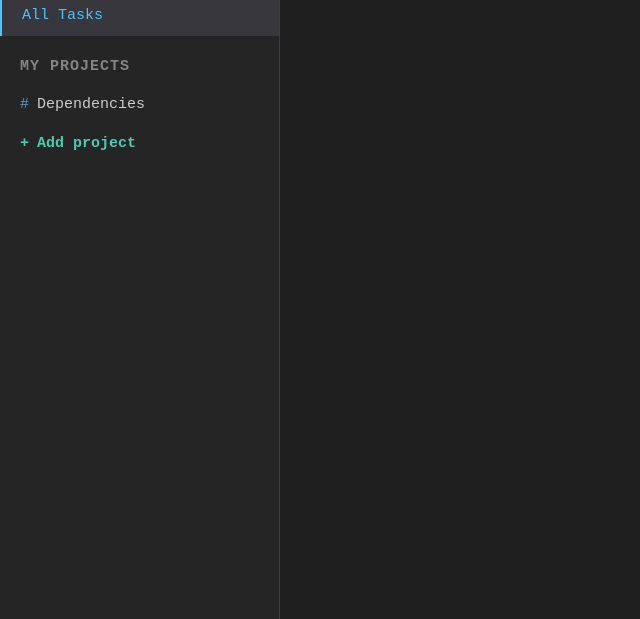
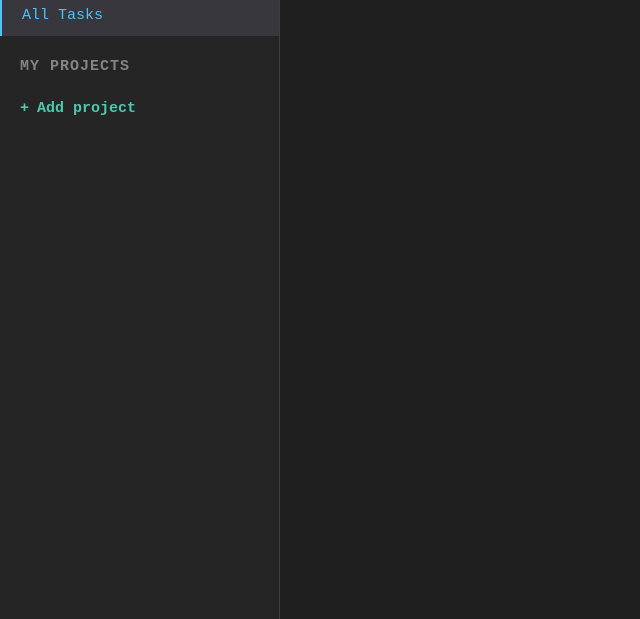
Before and after one commit to CamiloParraS/ToDo-ist, a website built with webpack: page src/template.html in a window 1280 px wide. Shown: the part 181-800 px from the top of the page, without its empty margins (0-640 px from the left). Built offline with nearby package versions, Linux system fonts and the light colour scheme; a web font is replaced by a local one.

Commit message:
removed testing element

```diff
--- a/src/template.html
+++ b/src/template.html
@@ -25,10 +25,6 @@
                 <div class="menu-item" id="all-btn">All Tasks</div>
 
                 <div class="section-title">My Projects</div>
-                <div class="project-item">
-                    <span class="project-hash">#</span>
-                    Dependencies
-                </div>
                 <div id="projects-container"></div>
                 <div class="menu-item add-task-btn">
                     <span class="menu-icon">+</span>
```
